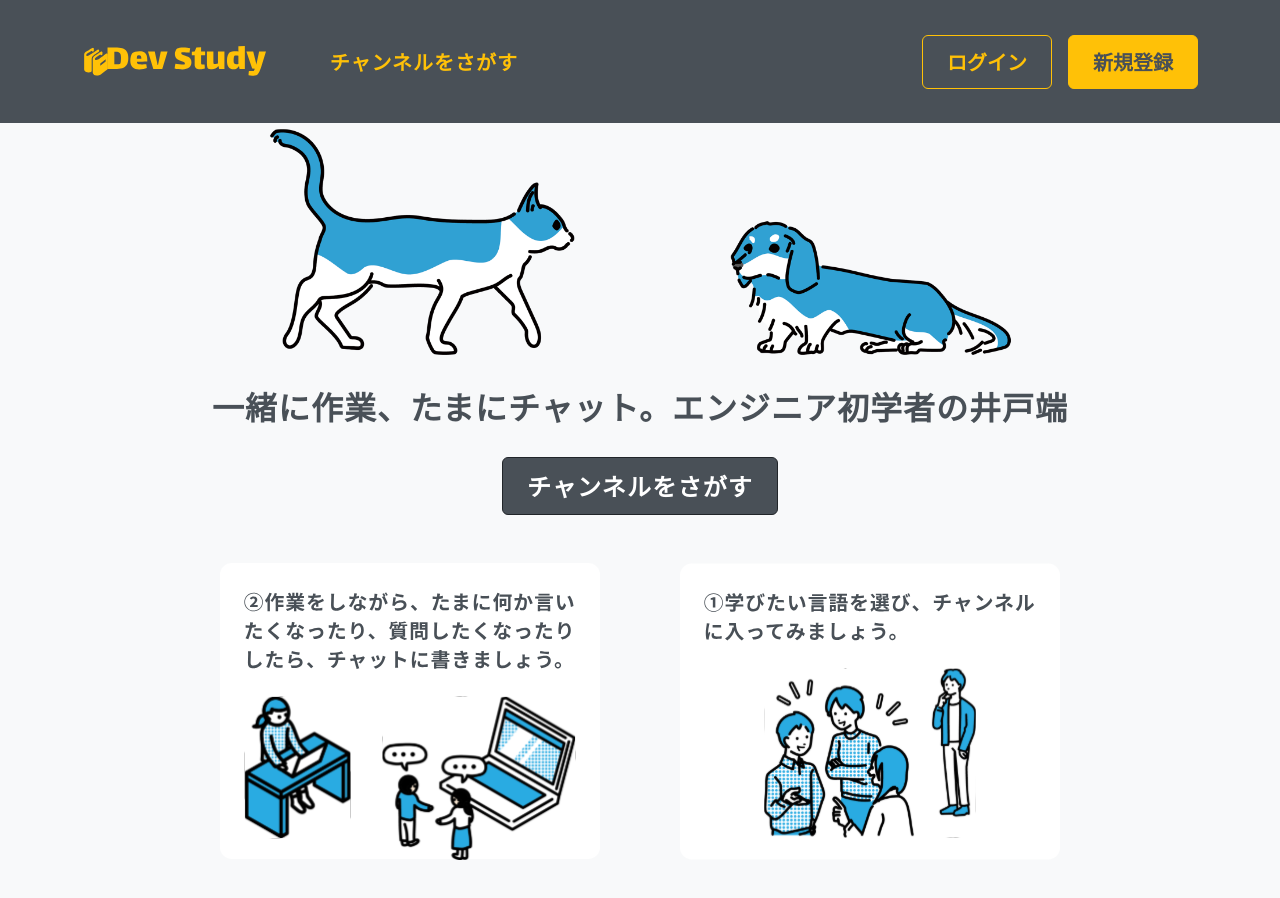
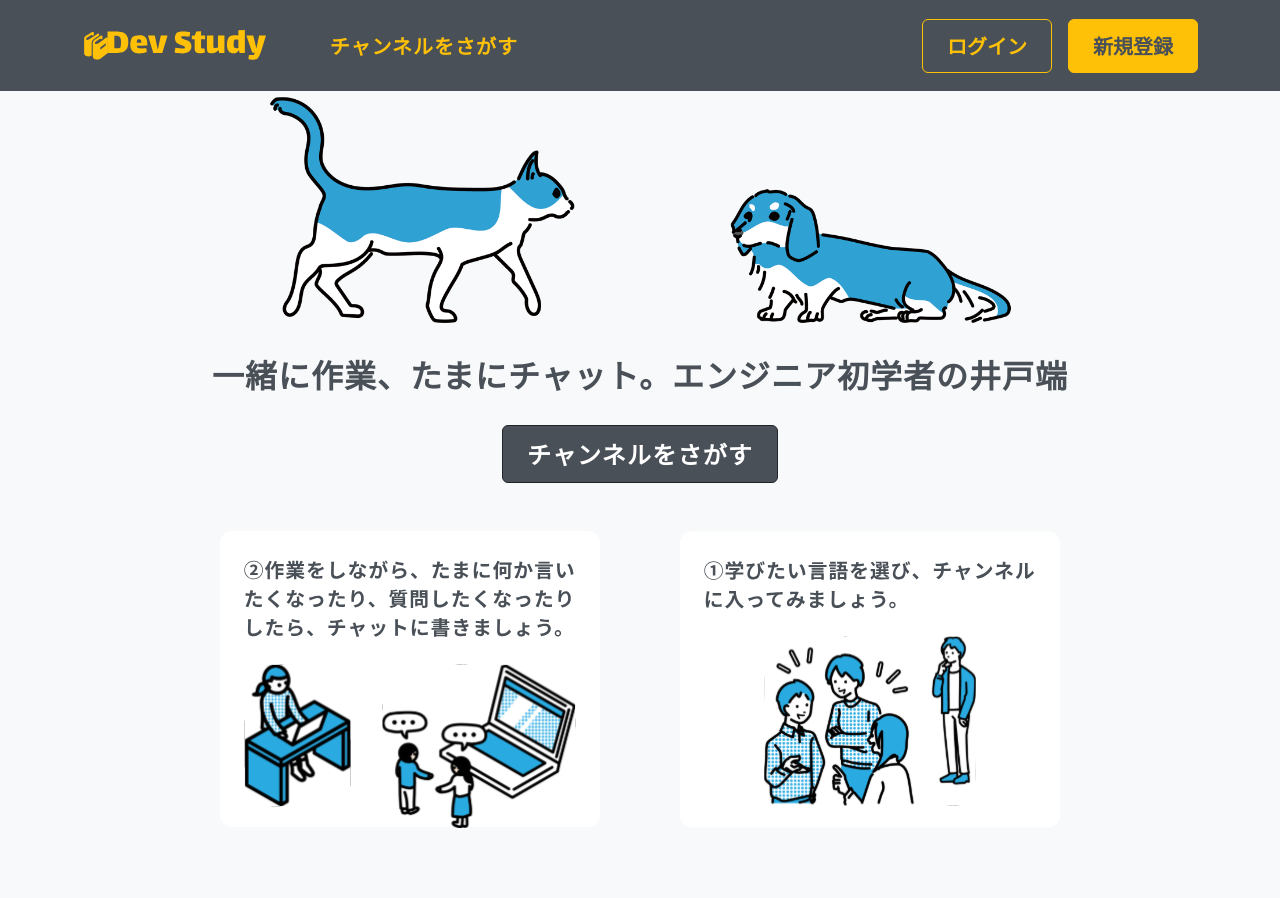
Before and after one commit to jphacks/OL_2319, a React (Vite) app in the folder front/: page / in a window 1280 px wide. Shown: the top 898 px of the page. After the commit the page ends 876 px from the top, so only its background shows below. Built offline with nearby package versions, Linux system fonts and the light colour scheme.

Commit message:
fix design

```diff
--- a/front/src/components/Header.tsx
+++ b/front/src/components/Header.tsx
@@ -4,7 +4,7 @@ import { Link } from "react-router-dom";
 export const Header = () => {
   return (
     <div className="header bg-gray-700">
-      <div className="container d-flex justify-content-between align-items-center py-5">
+      <div className="container d-flex justify-content-between align-items-center py-3">
         <div className="header-left d-flex align-items-center">
           <div className="logo me-3">
             <Link to="/">
--- a/front/src/styles/Chat.scss
+++ b/front/src/styles/Chat.scss
@@ -2,7 +2,7 @@
 @import "../../node_modules/bootstrap/scss/variables";
 
 $logo-height: 59px;
-$header-margin: 64px;
+$header-margin: 32px;
 $chat-header-height: 56px;
 $message-send-input-height: 38px;
 
```
